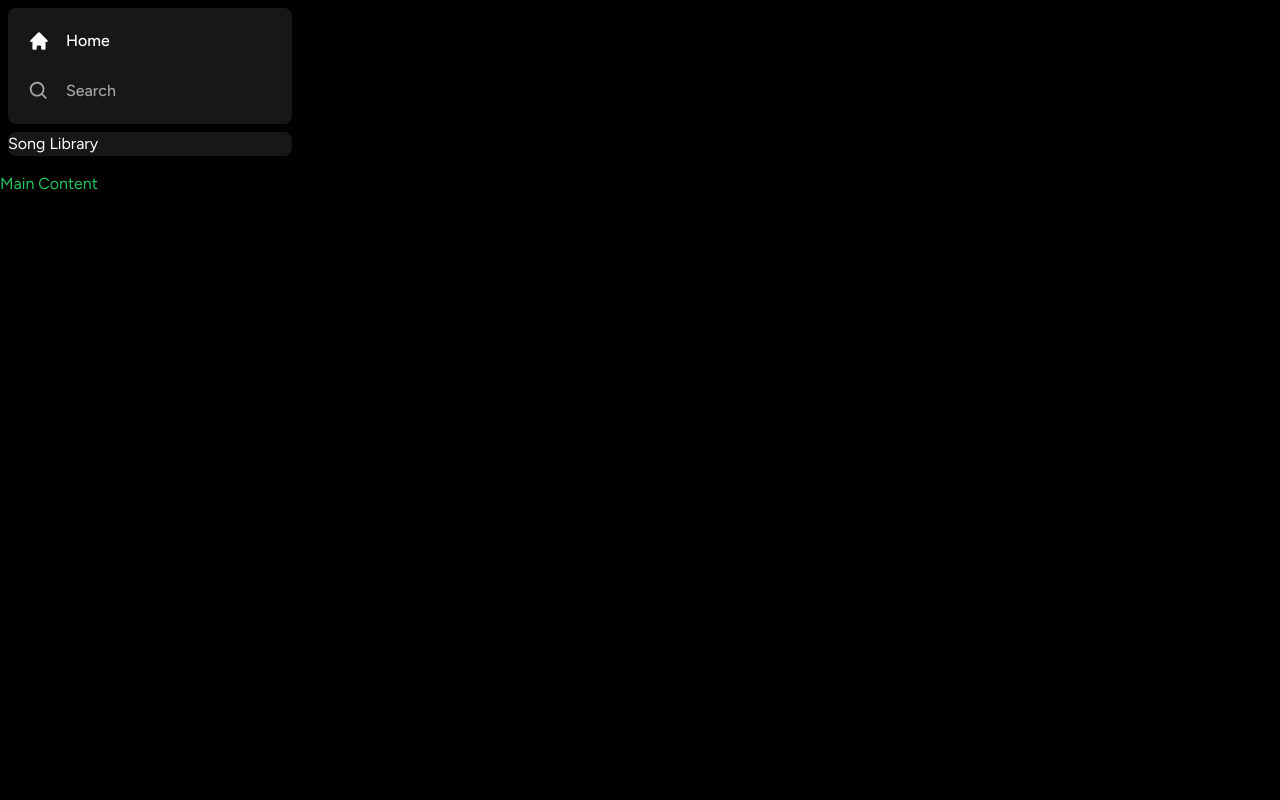
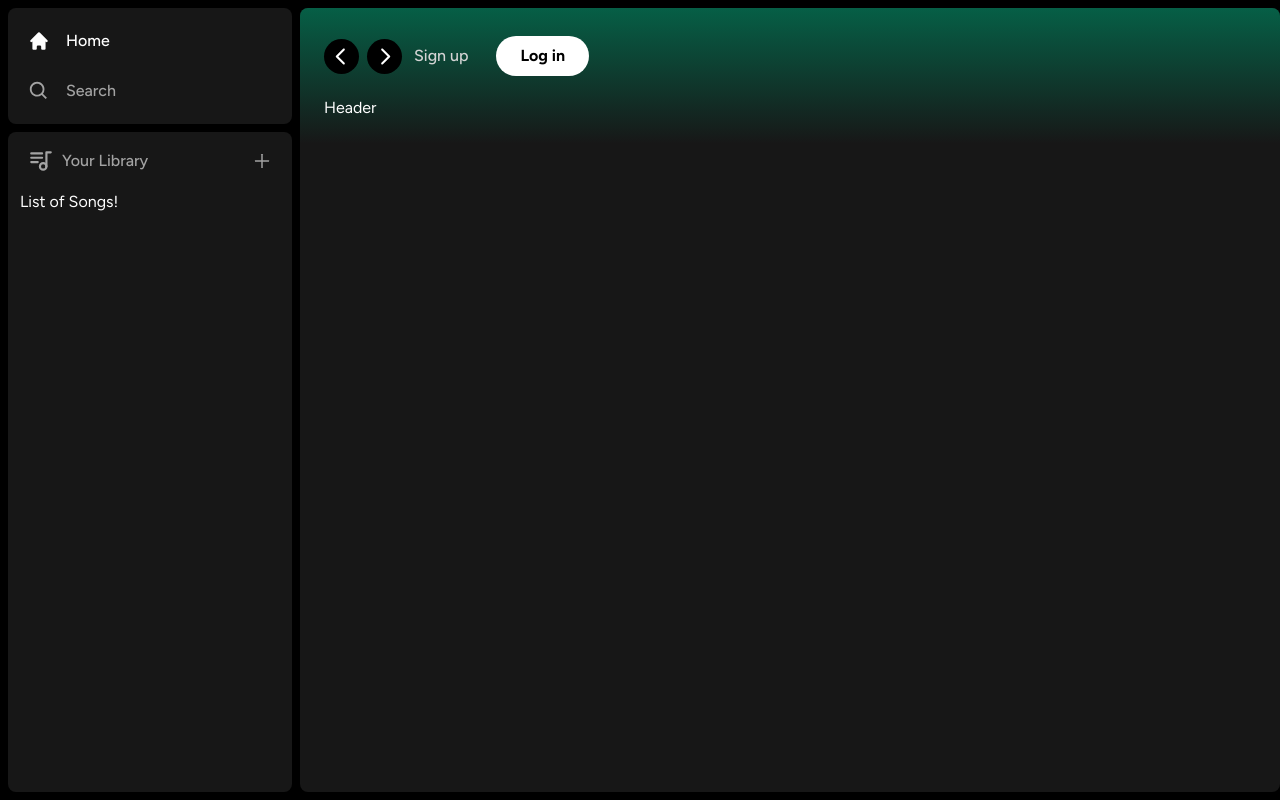
Before and after one commit to omkar785/spotifycclone, a Next.js app: page / in a window 1280 px wide. Built offline with nearby package versions, Linux system fonts and the light colour scheme.

Commit message:
sidebar with animations, bg ready, forward and back buttons, custom button for login and signup, button layout for login and signup mismatches mostly a silly error

```diff
--- a/app/(site)/page.tsx
+++ b/app/(site)/page.tsx
@@ -1,7 +1,18 @@
+import Header from "@/components/Header";
+
 export default function Home() {
   return (
-    <div className="text-green-500">
-      Main Content
+    <div className="
+    bg-neutral-900
+    rounded-lg
+    h-full
+    w-full
+    overflow-hidden
+    overflow-y-auto">
+      <Header>
+        Header
+      </Header>
+
     </div>
-    );
+    )
 }
--- a/app/layout.tsx
+++ b/app/layout.tsx
@@ -12,9 +12,9 @@ export const metadata: Metadata = {
 
 export default function RootLayout({
   children,
-}: Readonly<{
+}:{
   children: React.ReactNode;
-}>) {
+}) {
   return (
     <html lang="en">
       <body className={font.className}>
--- /dev/null
+++ b/components/Button.tsx
@@ -0,0 +1,43 @@
+import { forwardRef } from "react";
+import { twMerge } from "tailwind-merge";
+
+interface ButtonProps
+    extends React.ButtonHTMLAttributes<HTMLButtonElement>{}
+
+const Button = forwardRef<HTMLButtonElement,ButtonProps>(({
+    className,
+    children,
+    disabled,
+    type="button",
+    ...props
+},ref) => {
+    return(
+        <button
+        type={type}
+        className={twMerge(`
+        w-full
+        rounded-full
+        bg-green-500
+        border-transparent
+        px-3
+        py-3
+        disabled:cursor-not-allowed
+        disabled:opacity-50
+        text-black
+        font-bold
+        hover:opacity-75
+        transition
+        `,className)}
+        disabled={disabled}
+        ref={ref}
+        {...props}
+        >
+            {children}
+
+        </button>
+    )
+})
+
+Button.displayName = "Button";
+
+export default Button;
--- /dev/null
+++ b/components/Header.tsx
@@ -0,0 +1,139 @@
+"use client";
+
+import { useRouter } from "next/navigation";
+import { BiSearch } from "react-icons/bi";
+import { HiHome } from "react-icons/hi";
+import { RxCaretLeft, RxCaretRight } from "react-icons/rx";
+import { twMerge } from "tailwind-merge";
+import Button from "./Button";
+
+interface HeaderProps{
+    children: React.ReactNode;
+    className?: string;
+}
+
+const Header: React.FC<HeaderProps> = ({
+        children,
+        className
+    }) => {
+        const router = useRouter();
+        const handleLogout = () => {
+            // handle logout in the feature later
+        }
+        return(
+
+        <div className={twMerge(`
+        h-fit
+        bg-gradient-to-b
+        from-emerald-800
+        p-6
+        `,className)}>
+            <div className="
+            w-full
+
+            mb-4
+            flex
+            items-centerjustify-between
+            ">
+                <div className="
+                hidden
+                md:flex
+                gap-x-2
+                items-center
+                ">
+                    <button
+                    onClick={() =>router.back()}
+                    className="
+                    rounded-full
+                    bg-black
+                    flex
+                    items-center
+                    justify-center
+                    hover:opacity-75
+                    transition
+                    ">
+                        <RxCaretLeft  size={35} className="text-white"/>
+                    </button>
+                    <button
+                onClick={() =>router.forward()}
+                className="
+                    rounded-full
+                    bg-black
+                    flex
+                    items-center
+                    justify-center
+                    hover:opacity-75
+                    transition
+                    ">
+                        <RxCaretRight  size={35} className="text-white"/>
+                    </button>
+                </div>
+                <div className="
+                flex
+                md:hidden gap-x-2 itmes-center
+                ">
+                    <button className="
+                    rounded-full
+                    p-2
+                    bg-white
+                    flex
+                    items-center
+                    justify-center
+                    hover:opacity-75
+                    transition
+                    ">
+                        <HiHome className="text-black" size={20}/>
+                    </button>
+                    <button className="
+                    rounded-full
+                    p-2
+                    bg-white
+                    flex
+                    items-center
+                    justify-center
+                    hover:opacity-75
+                    transition
+                    ">
+                        <BiSearch className="text-black" size={20}/>
+                    </button>
+
+                </div>
+                <div className="
+                flex
+                justify-between
+                items-center
+                gap-x-4
+                ">
+                    <>
+                        <div>
+                            <Button
+                            onClick={()=>{}}
+                            className="
+                            bg-transparent
+                            text-neutral-300
+                            font-medium
+                            ">
+                                Sign up
+                            </Button>
+                        </div>
+                        <div>
+                            <Button
+                            onClick={()=>{}}
+                            className="
+                            bg-white
+                            px-6
+                            py-2
+                            ">
+                                Log in
+                            </Button>
+                        </div>
+                    </>
+                </div>
+            </div>
+            {children}
+
+        </div>
+    );
+}
+
+export default Header;
--- /dev/null
+++ b/components/Library.tsx
@@ -0,0 +1,39 @@
+"use client";
+
+import { AiOutlinePlus } from "react-icons/ai";
+import { TbPlaylist } from "react-icons/tb";
+
+const Library = ()=> {
+    const onClick =() =>{
+        //handle upload later
+    };
+    return (
+        <div className="flex flex-col">
+            <div className="flex items-center justify-between px-5 pt-4">
+            <div className="inline-flex items-center gap-x-2">
+                <TbPlaylist size={26} className="text-neutral-400" />
+                <p className="text-neutral-400 font-medium text-md">
+                    Your Library
+                </p>
+            </div>
+            <AiOutlinePlus
+            onClick={onClick}
+            size={20}
+            className="text-neutral-400 cursor-pointer hover:text-white transition"
+            />
+            </div>
+            <div className="
+            flex
+            flex-col
+            gap-y-2
+            mt-4
+            px-3">
+                List of Songs!
+
+            </div>
+
+        </div>
+    );
+}
+
+export default Library
--- a/components/Sidebar.tsx
+++ b/components/Sidebar.tsx
@@ -6,6 +6,7 @@ import { HiHome } from "react-icons/hi";
 import { BiSearch } from "react-icons/bi";
 import Box from './Box'
 import SidebarItem from "./SidebarItem";
+import Library from "./Library";
 
 interface SidebarProps {
     children:React.ReactNode;
@@ -32,7 +33,7 @@ const Sidebar: React.FC<SidebarProps>=({
     ],[pathname]);
 
     return (
-        <div className="flex-h-full">
+        <div className="flex h-full">
             <div
             className="
             hidden
@@ -60,7 +61,7 @@ const Sidebar: React.FC<SidebarProps>=({
                     </div>
                 </Box>
                 <Box className="overflow-y-auto h-full">
-                    Song Library
+                    <Library/>
                 </Box>
             </div>
             <main className="h-full flex-1 overflow-y-auto py-2">
--- a/package.json
+++ b/package.json
@@ -22,7 +22,7 @@
     "eslint": "^8",
     "eslint-config-next": "14.2.3",
     "postcss": "^8",
-    "tailwindcss": "^3.4.1",
+    "tailwindcss": "^3.4.3",
     "typescript": "^5"
   }
 }
```
Also changed, not shown: 1 other file (tests, documents, lock files or other folders).
